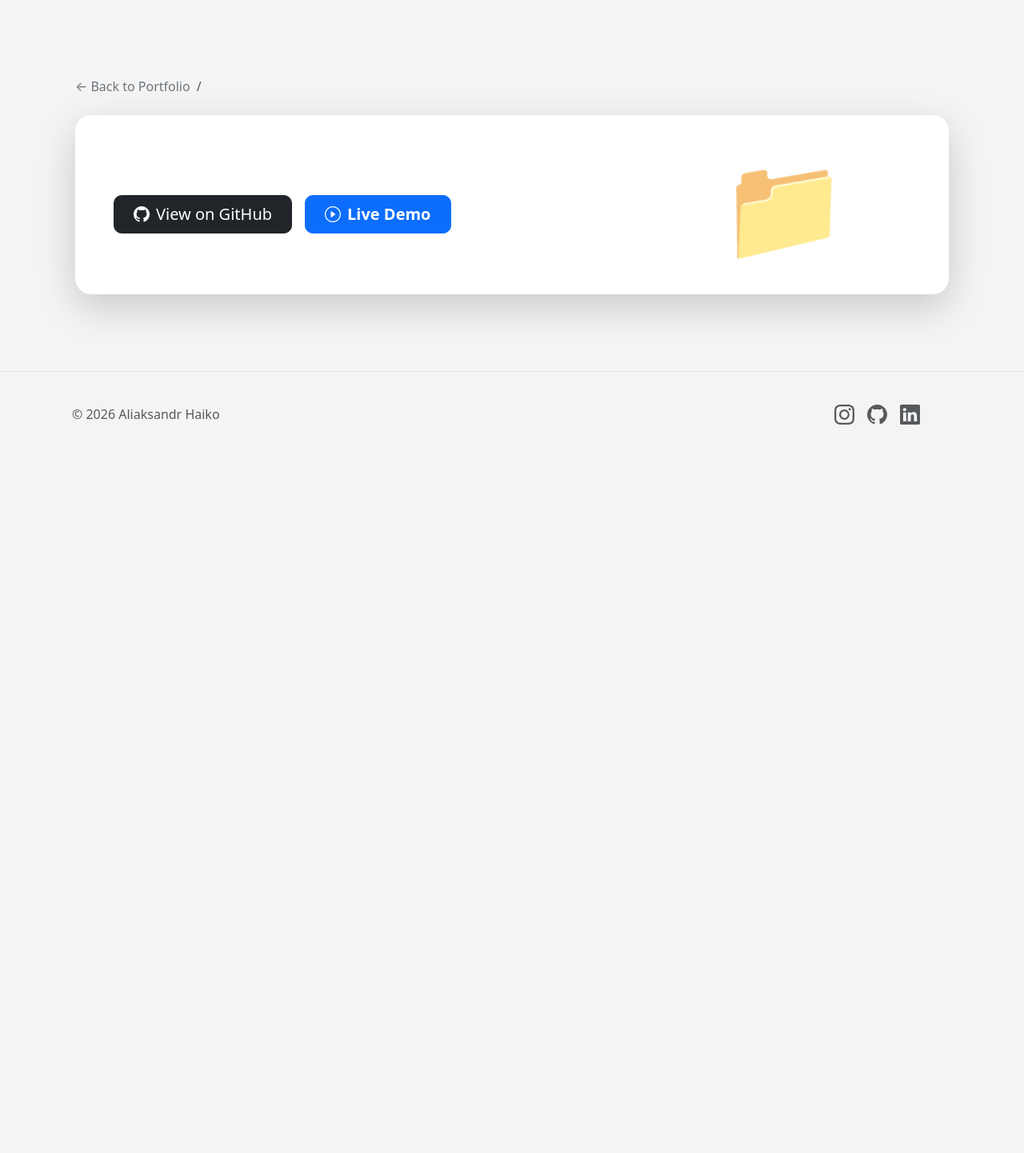
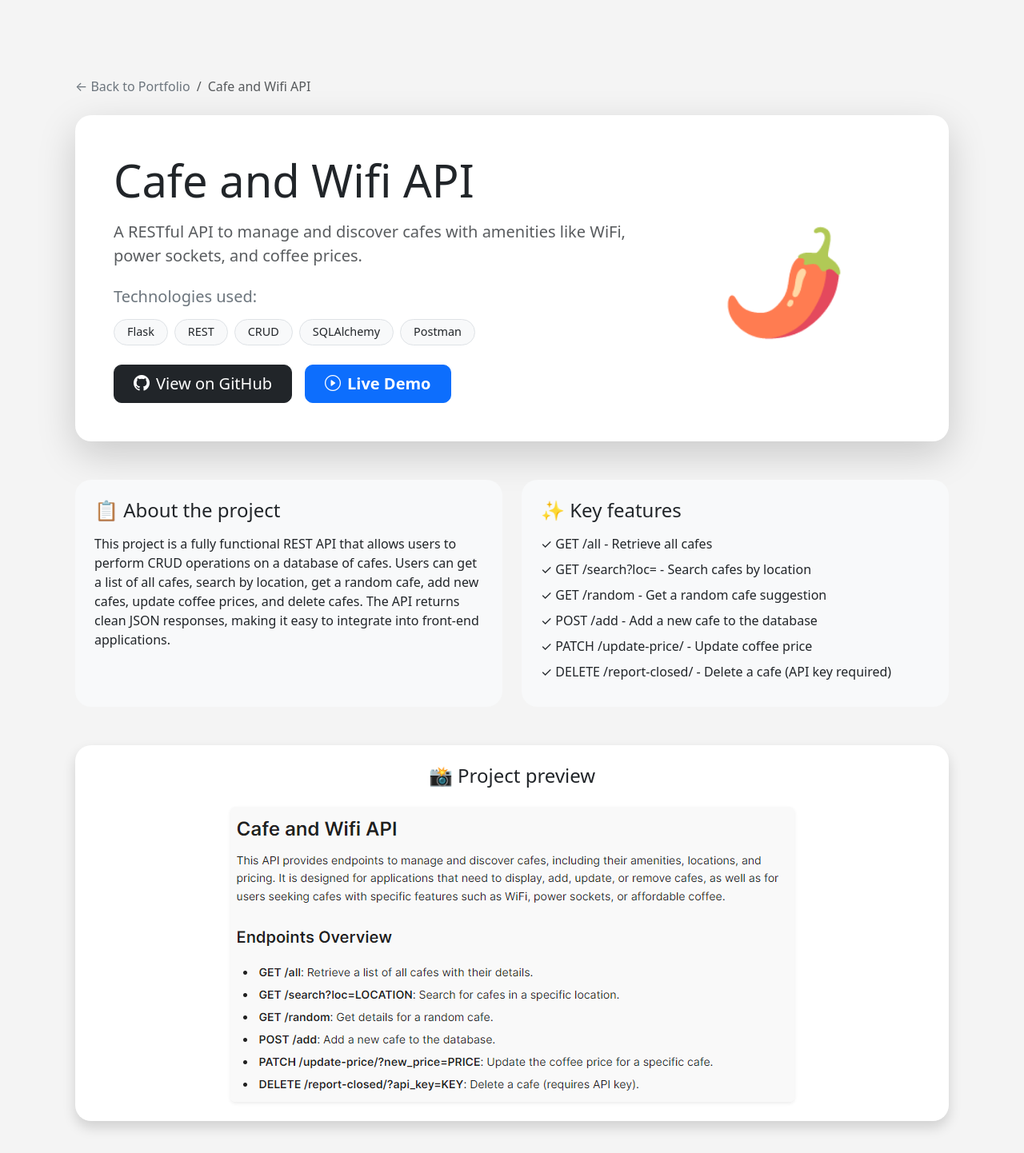
Before and after one commit to prxfsk17/Portfolio, a Flask app: page /project/cafe-api in a window 1280 px wide. Shown: the part 97-1539 px from the top of the page at 80% size. Before the commit the page ends 628 px from the top, so only its background shows below. Run offline with Flask 3, Linux system fonts and the light colour scheme.

Commit message:
fix currencies and create Cafe and Wifi API

```diff
--- a/main.py
+++ b/main.py
@@ -25,11 +25,21 @@ projects = [
     },
 
     {
-        "title": "Telegram Bot",
-        "description": "Telegram bot",
-        "image": "project2.png",
-        "github": "https://github.com/prxfsk17",
-        "slug": "telegram"
+        "title": "Cafe and Wifi API",
+        "description": "A RESTful API to manage and discover cafes with amenities like WiFi, power sockets, and coffee prices.",
+        "image": "postman.png",
+        "technologies": "Flask, REST, CRUD, SQLAlchemy, Postman",
+        "details": "This project is a fully functional REST API that allows users to perform CRUD operations on a database of cafes. Users can get a list of all cafes, search by location, get a random cafe, add new cafes, update coffee prices, and delete cafes. The API returns clean JSON responses, making it easy to integrate into front-end applications.",
+        "features": [
+            "GET /all - Retrieve all cafes",
+            "GET /search?loc= - Search cafes by location",
+            "GET /random - Get a random cafe suggestion",
+            "POST /add - Add a new cafe to the database",
+            "PATCH /update-price/ - Update coffee price",
+            "DELETE /report-closed/ - Delete a cafe (API key required)"
+        ],
+        "github": "https://github.com/prxfsk17/100DaysOfPython/tree/master/Day%2066",
+        "slug": "cafe-api"
     },
 
     {
@@ -90,12 +100,11 @@ def morse():
 
     return render_template('demo/morse.html', result=result, error=error)
 
-@app.route("/demo/currencies", methods=["POST", "GET"])
+@app.route("/demo/currencies", methods=["POST", "GET"], strict_slashes=False)
 def currencies():
     result = None
     error = None
     top_selected = 5
-    print(132)
     if request.method == "POST":
         try:
             top_selected = request.form.get('top', type=int, default=5)
@@ -121,5 +130,9 @@ def contact():
         return redirect(url_for("contact"))
     return render_template("contact.html", form=form)
 
+@app.route("/demo/cafe-api", methods=["POST", "GET"])
+def postman():
+    return redirect("https://documenter.getpostman.com/view/50726073/2sB3dSP8Yv")
+
 if __name__ == "__main__":
     app.run(debug=True)
--- a/modules/webscraping.py
+++ b/modules/webscraping.py
@@ -19,7 +19,8 @@ class Currencies:
         self.get_currencies()
         result = {
             "usd": dict(list(self.usd_sorted.items())[:top_n]),
-            "eur": dict(list(self.eur_sorted.items())[:top_n])
+            "eur": dict(list(self.eur_sorted.items())[:top_n]),
+            "time": datetime.now().strftime('%d.%m.%Y')
         }
         return result
 
--- a/templates/base.html
+++ b/templates/base.html
@@ -19,5 +19,6 @@
 </div>
 {% include 'footer.html' %}
 <script src="https://cdn.jsdelivr.net/npm/bootstrap@5.3.8/dist/js/bootstrap.bundle.min.js"></script>
+{% block scripts %}{% endblock %}
 </body>
 </html>
```
Also changed, not shown: templates/demo/currencies.html (+14 -2 lines), static/img/currencies.png, static/img/postman.png (added).
